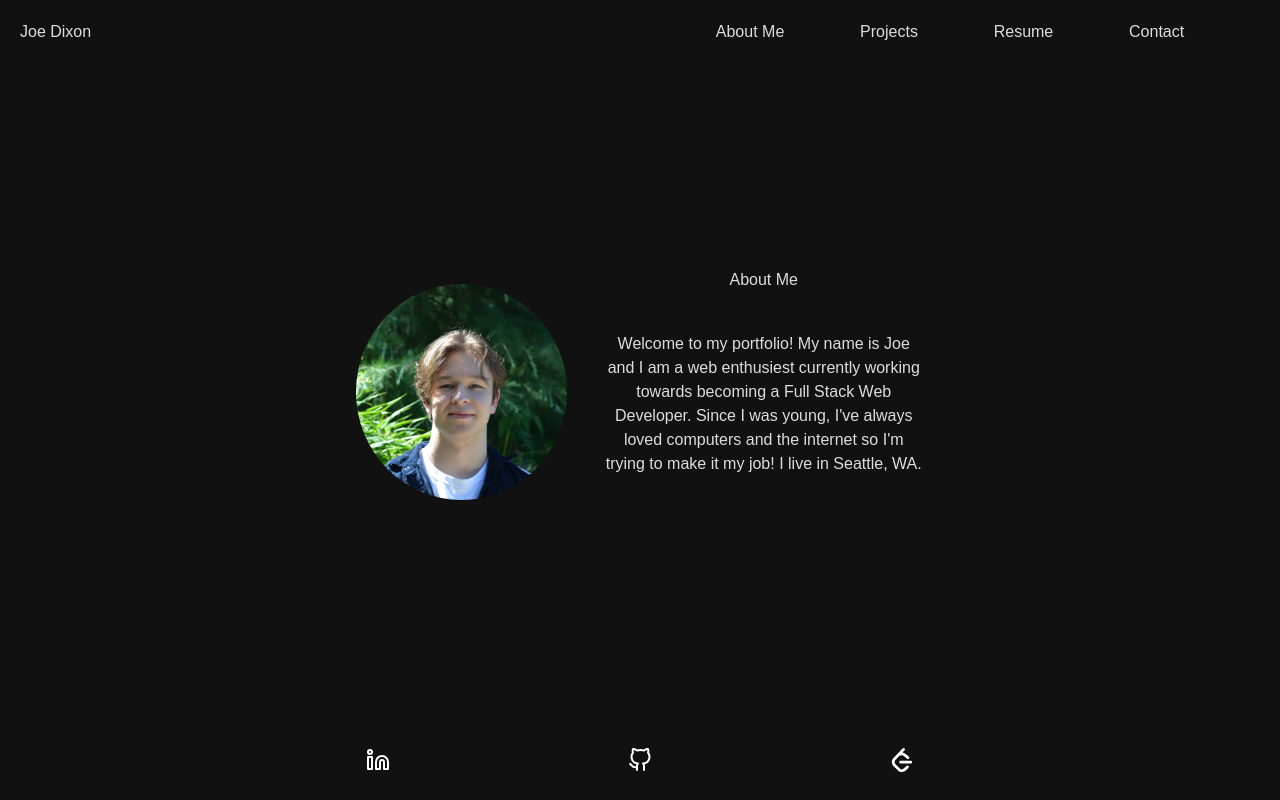
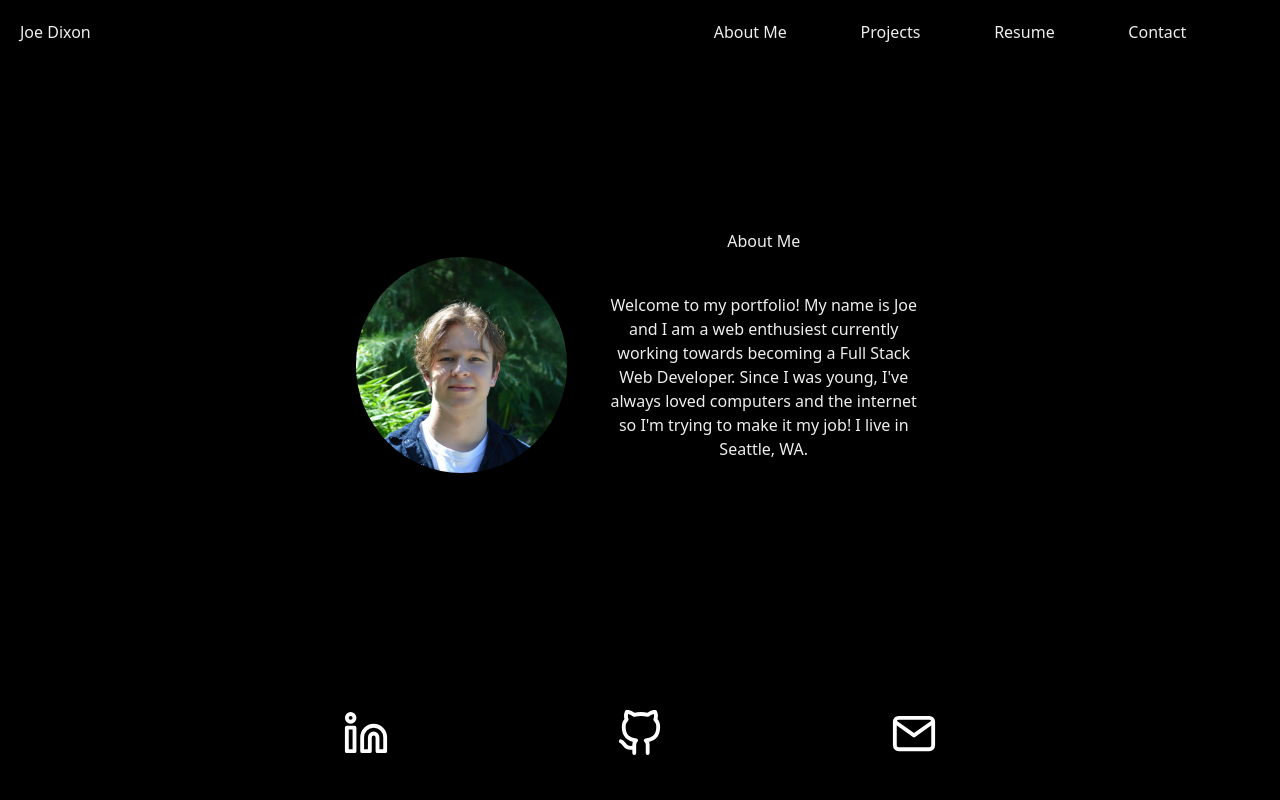
Before and after one commit to joerdixon/my-portfolio-2, a React (Create React App) app: page / in a window 1280 px wide. Built offline with nearby package versions, Linux system fonts and the light colour scheme.

Commit message:
tailwind transplant + interactive footer links

```diff
--- a/src/App.js
+++ b/src/App.js
@@ -10,7 +10,7 @@ function App() {
   const [view, setView] = useState("about")
 
   return (
-    <div className="App">
+    <div className="App h-screen bg-black flex flex-col justify-between text-main-text">
       <Header view={view} setView={setView} />
       <Page view={view}/>
       <Footer />
--- a/src/components/Frameponents/Footer/Footer.jsx
+++ b/src/components/Frameponents/Footer/Footer.jsx
@@ -1,17 +1,18 @@
 // Import React
 import React from "react";
-import './Footer.css'
+// import './Footer.css'
 import ghsvg from '../../../assets/github.svg'
 import lisvg from '../../../assets/linkedin.svg'
 import lcsvg from '../../../assets/leetcode.svg'
+import gmsvg from '../../../assets/mail.svg'
 
 function Footer() {
     return (
-    <div className='footer-container'>
-        <ul className='footer-links'>
-            <a href="https://www.linkedin.com/in/joerdixon/" target='_blank' name="Link to Joe's LinkedIn"><img src={lisvg} alt="LinkedIn logo" /></a>
-            <a href="https://github.com/joerdixon" target='_blank' name="Link to Joe's GitHub Profile"><img src={ghsvg} alt="GitHub logo" /></a>
-            <a href="https://leetcode.com/joseph35dixon/" target='_blank' name="Link to Joe's LeetCode profile."><img src={lcsvg} alt="LeetCode logo." /></a>
+    <div className='footer-container w-4/5 my-0 mx-auto flex justify-evenly items-center h-1/6'>
+        <ul className='footer-links w-full flex justify-evenly items-center h-2/3'>
+            <a className="transition-transform-colors hover:bg-li-blue hover:-translate-y-1 duration-500 rounded-full" href="https://www.linkedin.com/in/joerdixon/" target='_blank' name="Link to Joe's LinkedIn"><img className="footerlink" src={lisvg} alt="LinkedIn logo" /></a>
+            <a className="transition-transform-colors hover:bg-gh-grey hover:-translate-y-1 duration-500 rounded-full" href="https://github.com/joerdixon" target='_blank' name="Link to Joe's GitHub Profile"><img className="footerlink" src={ghsvg} alt="GitHub logo" /></a>
+            <a className="transition-transform-colors hover:bg-gm-red hover:-translate-y-1 duration-500 rounded-full" href="https://leetcode.com/joseph35dixon/" target='_blank' name="Link to create and send an email."><img className="footerlink" src={gmsvg} alt="LeetCode logo." /></a>
         </ul>
     </div>
     )
--- a/src/styles.css
+++ b/src/styles.css
@@ -2,6 +2,14 @@
 @tailwind base;
 @tailwind components;
 @tailwind utilities;
+
+/* Tailwind Component Classes */
+@layer components {
+    .footerlink {
+        padding: 1vw;
+        width: 4.5rem;
+    }
+}
 
 /* Root Variables */
 :root {
@@ -14,25 +22,6 @@
     --p-size: .8rem;
     /* Fonts */
     --main-font: sans-serif;
-}
-
-/* Page Styling */
-
-body {
-    /* Deco */
-    background-color: var(--background-color);
-    color: var(--main-type-color);
-    font-family: var(--main-font);
-    /* Layout */
-    margin: 0;
-    padding: 0;
-}
-
-.App {
-    height: 100vh;
-    display: flex;
-    justify-content: space-between;
-    flex-direction: column;
 }
 
 a {
--- a/tailwind.config.js
+++ b/tailwind.config.js
@@ -4,13 +4,26 @@ module.exports = {
   theme: {
     extend: {
       // Colors
+      colors: {
+        // Background
         'main-bg': '#222',
         'alt-bg': '#444',
+        // Text
+        'main-text': '#eee',
+        'alt-text': 'bbb',
+        'highlight': 'yellow',
+        // Logo Colors
+        'li-blue': "#0A66C2",
+        'gh-grey': "#444",
+        'gm-red': '#C83A2D',
+      },
+      fontFamily: {
         // Fonts
         'main': 'sans-serif',
         'alt': 'serif',
         'display': 'Papyrus',
       },
     },
+  },
   plugins: [],
 }
```
Also changed, not shown: src/assets/mail.svg (added). Lines whose indentation alone changed are shown as unchanged.
